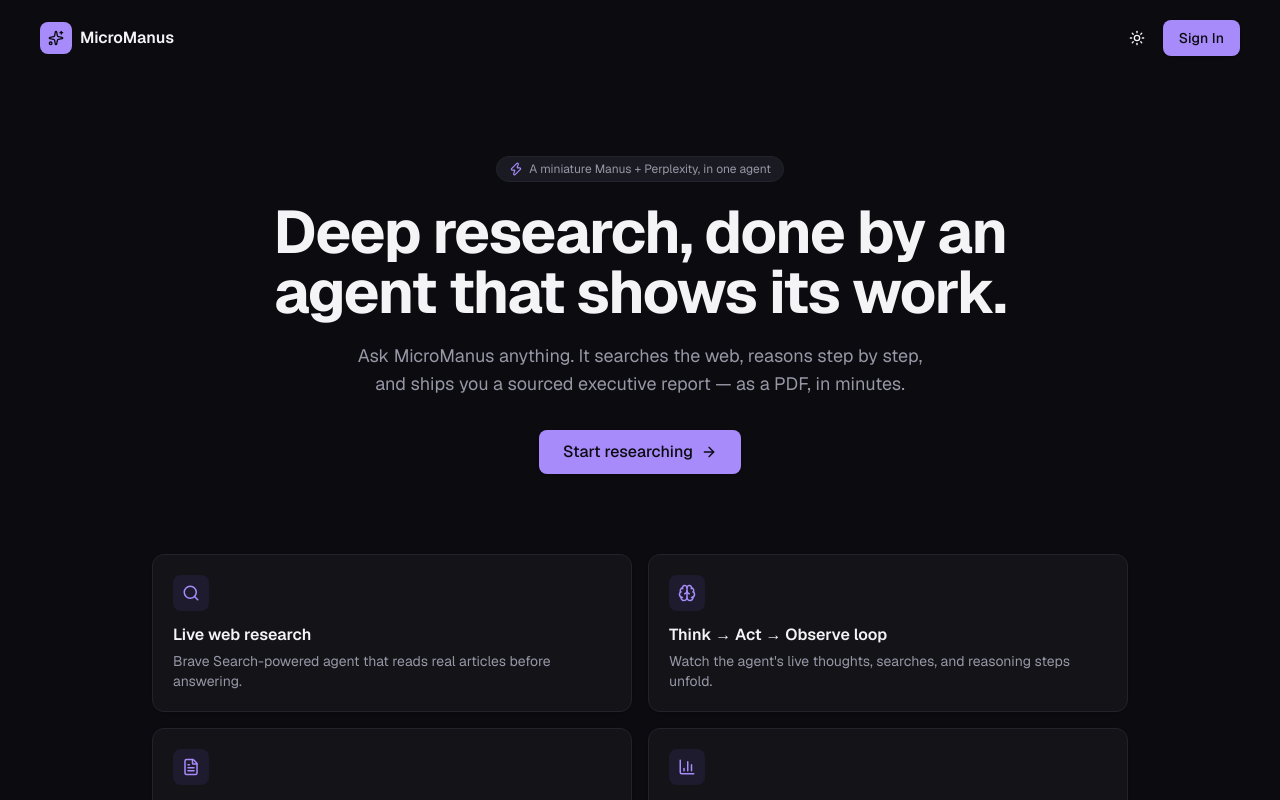
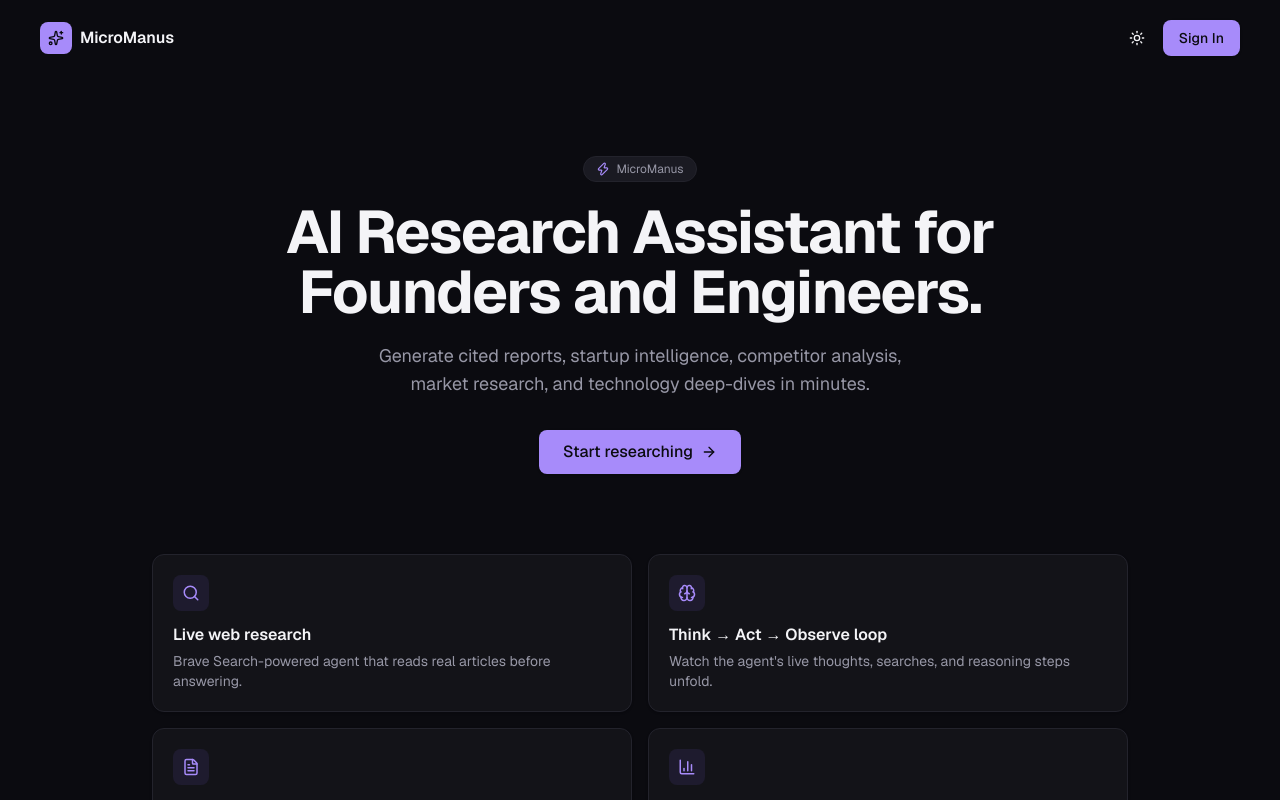
Before and after one commit to perumalraj23/micromanus-v2-backup, a Next.js app: page / in a window 1280 px wide. Shown: the top 800 px of the page. Built offline with nearby package versions, Linux system fonts and the light colour scheme.

Commit message:
Extra features

```diff
--- /dev/null
+++ b/src/app/(app)/analytics/loading.tsx
@@ -0,0 +1,10 @@
+export default function Loading() {
+  return (
+    <div className="flex min-h-[50vh] items-center justify-center px-6 py-10">
+      <div className="flex items-center gap-3 rounded-xl border border-border bg-background/80 px-4 py-3 text-sm text-muted-foreground shadow-sm" aria-live="polite">
+        <span className="h-2.5 w-2.5 animate-pulse rounded-full bg-primary" />
+        <span>Loading Analytics...</span>
+      </div>
+    </div>
+  );
+}
--- /dev/null
+++ b/src/app/(app)/chat/loading.tsx
@@ -0,0 +1,10 @@
+export default function Loading() {
+  return (
+    <div className="flex min-h-[50vh] items-center justify-center px-6 py-10">
+      <div className="flex items-center gap-3 rounded-xl border border-border bg-background/80 px-4 py-3 text-sm text-muted-foreground shadow-sm" aria-live="polite">
+        <span className="h-2.5 w-2.5 animate-pulse rounded-full bg-primary" />
+        <span>Connecting to MicroManus...</span>
+      </div>
+    </div>
+  );
+}
--- /dev/null
+++ b/src/app/(app)/reports/loading.tsx
@@ -0,0 +1,10 @@
+export default function Loading() {
+  return (
+    <div className="flex min-h-[50vh] items-center justify-center px-6 py-10">
+      <div className="flex items-center gap-3 rounded-xl border border-border bg-background/80 px-4 py-3 text-sm text-muted-foreground shadow-sm" aria-live="polite">
+        <span className="h-2.5 w-2.5 animate-pulse rounded-full bg-primary" />
+        <span>Loading Reports...</span>
+      </div>
+    </div>
+  );
+}
--- /dev/null
+++ b/src/app/(app)/settings/loading.tsx
@@ -0,0 +1,10 @@
+export default function Loading() {
+  return (
+    <div className="flex min-h-[50vh] items-center justify-center px-6 py-10">
+      <div className="flex items-center gap-3 rounded-xl border border-border bg-background/80 px-4 py-3 text-sm text-muted-foreground shadow-sm" aria-live="polite">
+        <span className="h-2.5 w-2.5 animate-pulse rounded-full bg-primary" />
+        <span>Loading Settings...</span>
+      </div>
+    </div>
+  );
+}
--- a/src/app/layout.tsx
+++ b/src/app/layout.tsx
@@ -14,9 +14,9 @@
 });
 
 export const metadata: Metadata = {
-  title: "MicroManus — Deep Research AI Agent",
+  title: "MicroManus",
   description:
-    "MicroManus is a miniature Manus/Perplexity: a deep research AI agent with live web search, multi-step reasoning, PDF reports, and usage analytics.",
+    "AI Research Assistant for Founders and Engineers. Generate cited reports, startup intelligence, competitor analysis, market research, and technology deep-dives in minutes.",
 };
 
 export const viewport: Viewport = {
--- a/src/app/page.tsx
+++ b/src/app/page.tsx
@@ -55,14 +55,14 @@
 
       <main className="mx-auto flex w-full max-w-5xl flex-1 flex-col items-center px-6 pb-24 pt-10 text-center md:pt-20">
         <span className="mb-5 inline-flex items-center gap-1.5 rounded-full border border-border bg-muted px-3 py-1 text-xs text-muted-foreground">
-          <Zap className="h-3.5 w-3.5 text-primary" /> A miniature Manus + Perplexity, in one agent
+          <Zap className="h-3.5 w-3.5 text-primary" /> MicroManus
         </span>
         <h1 className="max-w-3xl text-4xl font-bold tracking-tight md:text-6xl">
-          Deep research, done by an agent that shows its work.
+          AI Research Assistant for Founders and Engineers.
         </h1>
-        <p className="mt-5 max-w-xl text-balance text-muted-foreground md:text-lg">
-          Ask MicroManus anything. It searches the web, reasons step by step, and ships you a
-          sourced executive report — as a PDF, in minutes.
+        <p className="mt-5 max-w-2xl text-balance text-muted-foreground md:text-lg">
+          Generate cited reports, startup intelligence, competitor analysis, market research,
+          and technology deep-dives in minutes.
         </p>
         <div className="mt-8 flex flex-col gap-3 sm:flex-row">
           <Button size="lg" asChild>
```
